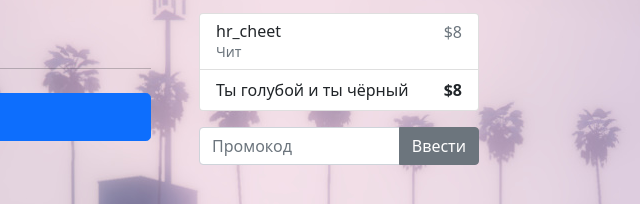
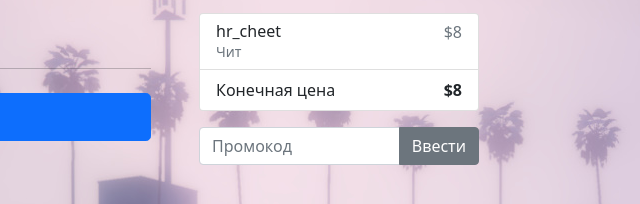
Before and after one commit to 5online/5online.github.io, a plain HTML site: page shop1.html in a window 1280 px wide. Shown: the part 186-390 px from the top of the page, 629-1269 px from the left. Drawn offline with nearby package versions, Linux system fonts and the light colour scheme; some packages are replaced by stand-ins of ours; a script that the page names is missing.

Commit message:
Update shop1.html

```diff
--- a/shop1.html
+++ b/shop1.html
@@ -72,7 +72,7 @@
 
 
           <li class="list-group-item d-flex justify-content-between">
-            <span>Ты голубой и ты чёрный</span>
+            <span>Конечная цена</span>
             <strong>$8</strong>
           </li>
         </ul>
```
